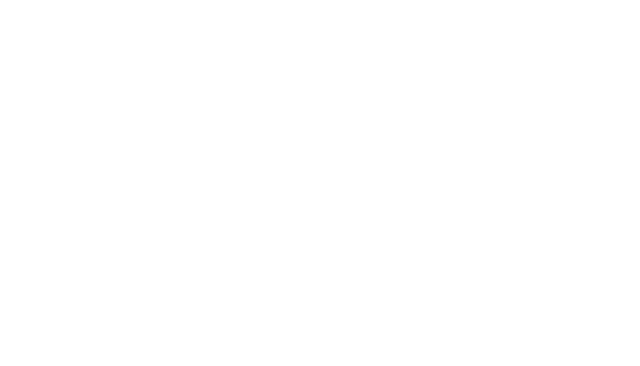
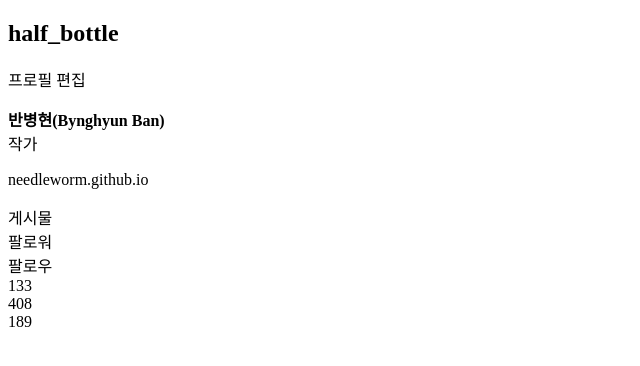
Before and after one commit to Fk1128/instagram, a plain HTML site: page index.html in a window 1280 px wide. Shown: the whole page, without its empty margins (0-640 px from the left). Drawn offline with Linux system fonts and the light colour scheme.

Commit message:
ㅁㄴㅇ

```diff
--- a/index.html
+++ b/index.html
@@ -3,9 +3,29 @@
 <head>
     <meta charset="UTF-8">
     <meta name="viewport" content="width=device-width, initial-scale=1.0">
-    <title>ssss</title>
+    <title>Document</title>
 </head>
 <body>
-
+    <!-- <br> 태그는 줄바꿈 기능이 있다.-->
+    <!-- <p> 태그는 문단을 나누는 태그 paragraph의 약자이다
+     p태그는 줄바꿈을 표현하는 block이라는 속성이 있기때문에 옆에 글이 올 수 없다 . -->
+    <h2>half_bottle</h2>
+    <p>프로필 편집<p>
+    <p>
+        <!-- <strong> 볼드체 표현-->
+        <strong>
+        반병현(Bynghyun Ban)<br/>
+        </strong>
+        작가
+    </p>
+    <p>needleworm.github.io</p>
+    <p>
+        게시물<br/>
+        팔로워<br/>
+        팔로우<br/>
+        133<br/>
+        408<br/>
+        189<br/>
+    </p>
 </body>
 </html>
```
Also changed, not shown: 1 other file.
